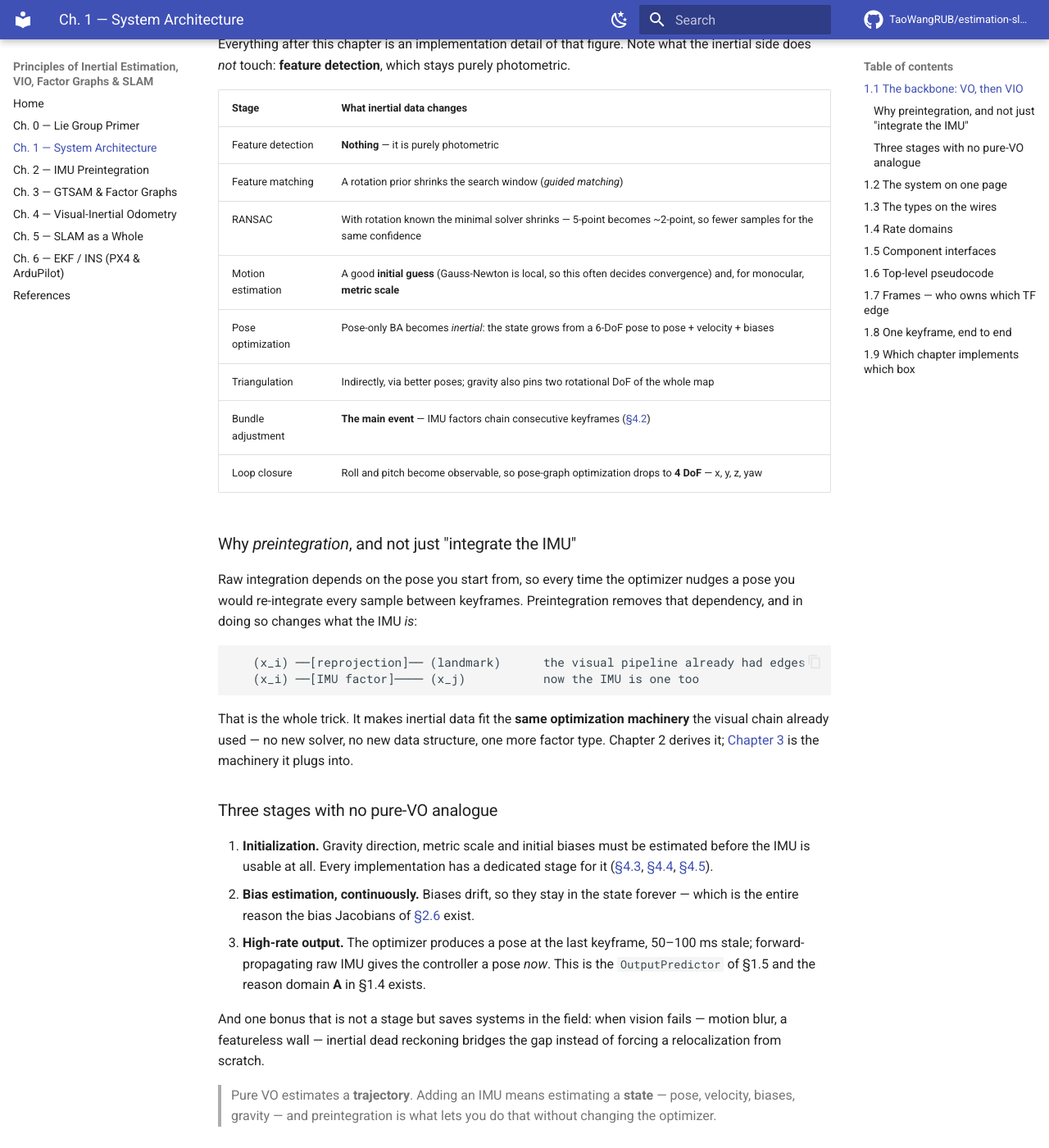
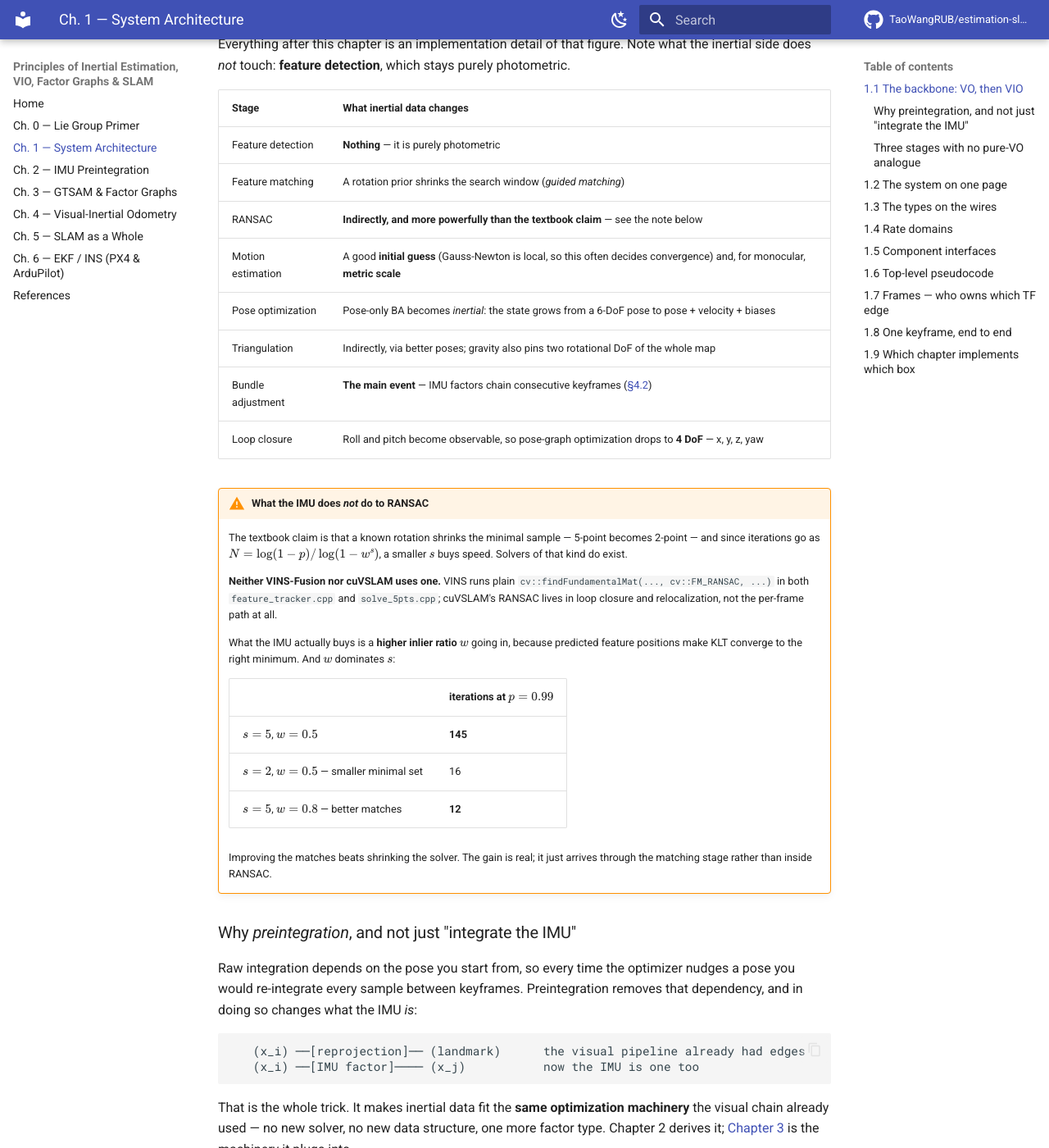
Before and after one commit to TaoWangRUB/estimation-slam-principles, an MkDocs documentation site: the page built from docs/chapter-1.md, in a window 1280 px wide and 1400 px high, scrolled down 1282 px. Shown: the whole window at 82% size. Built offline with MkDocs 1.6.1 and Material for MkDocs 9.7.7, drawn with Linux system fonts in a browser that asks for light colours; comment, search, counter and statistics services are not loaded; some of the changed text lies outside the part shown.

Commit message:
Correct the RANSAC claim in §1.1; document one-tier vs two-tier solving
§1.1 said a rotation prior shrinks RANSAC's minimal sample, 5-point to
2-point. Such solvers exist, but neither traced implementation uses
one: VINS runs plain cv::findFundamentalMat with FM_RANSAC in both
feature_tracker.cpp and solve_5pts.cpp, and cuVSLAM's RANSAC is in
loop closure and relocalization, not the per-frame path.

What the IMU actually buys is a higher inlier ratio w, because
predicted feature positions make KLT converge to the right minimum —
and w dominates s. At p=0.99: s=5,w=0.5 needs 145 iterations;
s=2,w=0.5 needs 16; s=5,w=0.8 needs 12. Improving the matches beats
shrinking the solver. Figure and table corrected, with the arithmetic
shown.

§4.7: the pose-optimization / bundle-adjustment split is not universal.
ORB-SLAM3 and cuVSLAM are two-tier — a cheap per-frame step with
landmarks fixed (PoseOptimization in g2o, or a PnP resection) in the
tracking path, and an expensive per-keyframe BA that moves landmarks in
another thread or an async service. VINS is one-tier:
initFramePoseByPnP() only seeds, and optimization() is a single Ceres
problem over the window — poses, velocities, biases, inverse depths,
extrinsics and time offset — run every image frame in the estimator
thread.

That is also why VINS's window is small (~10 frames): a full BA must
fit the frame period. And why it alone calibrates para_Ex_Pose and
para_Td online — those are observable only in a joint solve, which it
is running continuously.

```diff
--- a/docs/chapter-1.md
+++ b/docs/chapter-1.md
@@ -23,8 +23,8 @@ Before any architecture, the algorithm. Every system in this document is a varia
  Feature matching / tracking ◄──── rotation prior ─────┤
        │                                               │
        ▼                                               │
- RANSAC ◄───────────────────────── fewer DoF ──────────┤
-       │                            5-pt → ~2-pt       │
+ RANSAC ◄───────────────────────── better inlier ratio ┤
+       │                         (not a smaller solver)│
        ▼                                               │
  Motion estimation ◄────────────── initial guess ──────┤
  E / F matrix, or PnP               + metric scale     │
@@ -52,12 +52,27 @@ Everything after this chapter is an implementation detail of that figure. Note w
 |---|---|
 | Feature detection | **Nothing** — it is purely photometric |
 | Feature matching | A rotation prior shrinks the search window (*guided matching*) |
-| RANSAC | With rotation known the minimal solver shrinks — 5-point becomes ~2-point, so fewer samples for the same confidence |
+| RANSAC | **Indirectly, and more powerfully than the textbook claim** — see the note below |
 | Motion estimation | A good **initial guess** (Gauss-Newton is local, so this often decides convergence) and, for monocular, **metric scale** |
 | Pose optimization | Pose-only BA becomes *inertial*: the state grows from a 6-DoF pose to pose + velocity + biases |
 | Triangulation | Indirectly, via better poses; gravity also pins two rotational DoF of the whole map |
 | Bundle adjustment | **The main event** — IMU factors chain consecutive keyframes ([§4.2](chapter-4.md)) |
 | Loop closure | Roll and pitch become observable, so pose-graph optimization drops to **4 DoF** — x, y, z, yaw |
+
+!!! warning "What the IMU does *not* do to RANSAC"
+    The textbook claim is that a known rotation shrinks the minimal sample — 5-point becomes 2-point — and since iterations go as $N = \log(1-p)/\log(1-w^s)$, a smaller $s$ buys speed. Solvers of that kind do exist.
+
+    **Neither VINS-Fusion nor cuVSLAM uses one.** VINS runs plain `cv::findFundamentalMat(..., cv::FM_RANSAC, ...)` in both `feature_tracker.cpp` and `solve_5pts.cpp`; cuVSLAM's RANSAC lives in loop closure and relocalization, not the per-frame path at all.
+
+    What the IMU actually buys is a **higher inlier ratio $w$** going in, because predicted feature positions make KLT converge to the right minimum. And $w$ dominates $s$:
+
+    | | iterations at $p = 0.99$ |
+    |---|---|
+    | $s=5$, $w=0.5$ | **145** |
+    | $s=2$, $w=0.5$ — smaller minimal set | 16 |
+    | $s=5$, $w=0.8$ — better matches | **12** |
+
+    Improving the matches beats shrinking the solver. The gain is real; it just arrives through the matching stage rather than inside RANSAC.
 
 ### Why *preintegration*, and not just "integrate the IMU"
 
```
Also changed, not shown: docs/chapter-4.md (+10 -3 lines).
